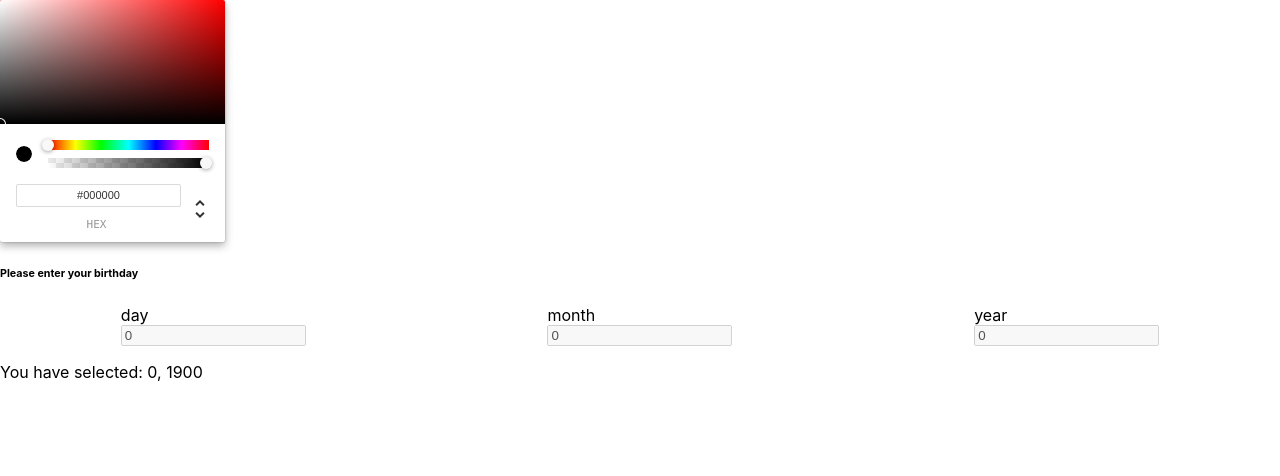
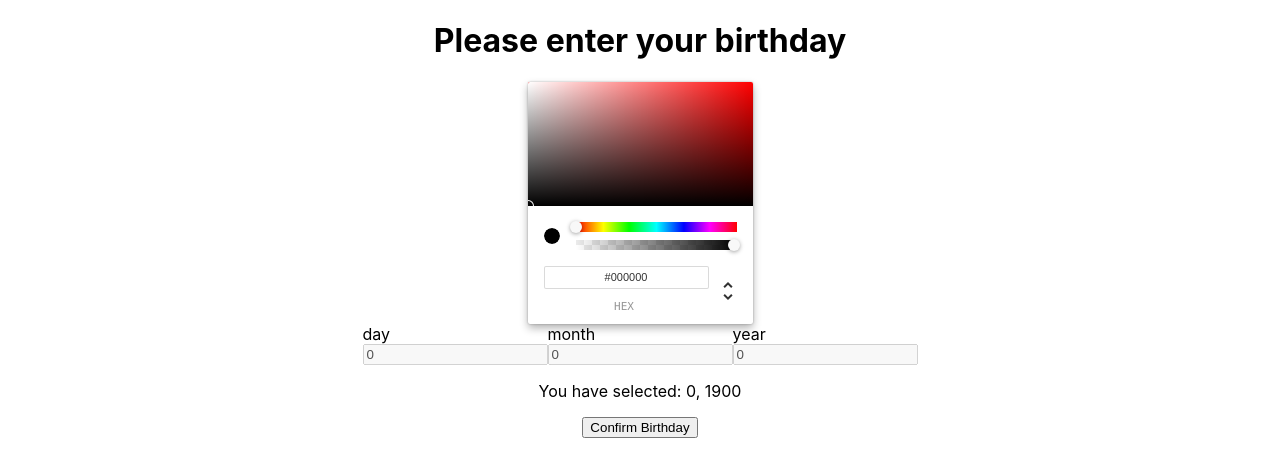
Before and after one commit to CD-Mackay/bad_ui_battles, a React (Create React App) app in the folder color-picker/: page / in a window 1280 px wide. Shown: the top 476 px of the page. Built offline with nearby package versions, Linux system fonts and the light colour scheme.

Commit message:
style layout, add confirm button

```diff
--- a/color-picker/src/App.css
+++ b/color-picker/src/App.css
@@ -7,3 +7,9 @@
   display: flex;
   justify-content: space-around;
 }
+
+.App {
+  display: flex;
+  flex-direction: column;
+  align-items: center;
+}
--- a/color-picker/src/App.js
+++ b/color-picker/src/App.js
@@ -24,8 +24,8 @@ function App() {
   };
   return (
     <div className="App">
+      <h1>Please enter your birthday</h1>
       <ChromePicker onChangeComplete={handleChangeColor} color={color} />
-      <h6>Please enter your birthday</h6>
       <div className="wrapper">
         <div className="input-wrapper">
           <label htmlFor="day">day</label>
@@ -55,9 +55,14 @@ function App() {
         </div>
       </div>
       {!checkValidDate() && <p>Invalid date</p>}
-      {checkValidDate() &&
-      <p>You have selected: {showMonth(Number(date.month.toString().slice(0, 2)))} {date.day}, 19{showYear(date.year)} </p>
-      }
+      {checkValidDate() && (
+        <p>
+          You have selected:{" "}
+          {showMonth(Number(date.month.toString().slice(0, 2)))} {date.day}, 19
+          {showYear(date.year)}
+        </p>
+      )}
+      <button disabled={!checkValidDate()} >Confirm Birthday</button>
     </div>
   );
 }
```
